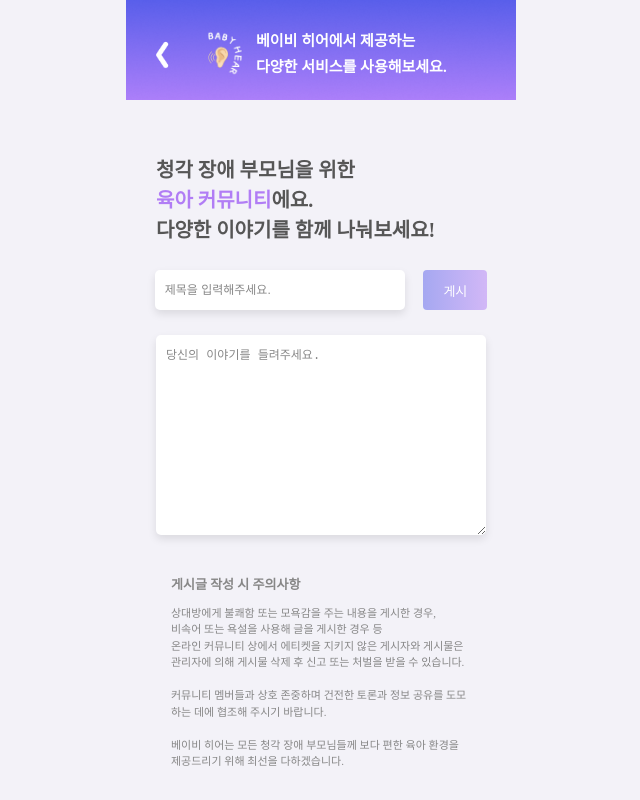
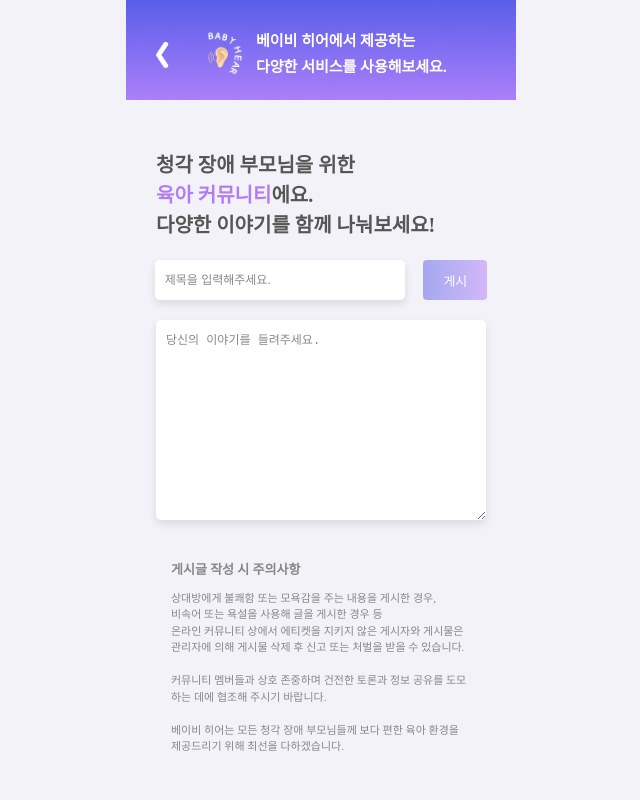
Before and after one commit to yoo-jimin127/Babyhear-FrontEnd, a React (Create React App) app in the folder babyhear-fe/: page /post in a window 1280 px wide. Shown: the whole page, without its empty margins (319-959 px from the left). Built offline with nearby package versions, Linux system fonts and the light colour scheme.

Commit message:
style: post 페이지 마진 수정

```diff
--- a/babyhear-fe/src/pages/Post.tsx
+++ b/babyhear-fe/src/pages/Post.tsx
@@ -157,7 +157,7 @@ const SubmitButton = styled.button`
 const Legal = styled.div`
   width: 300px;
   height: 150px;
-  margin-top: 15px;
+  margin: 20px 0;
   color: var(--sub-text);
   font-size: 11px;
   white-space: pre-line;
```
